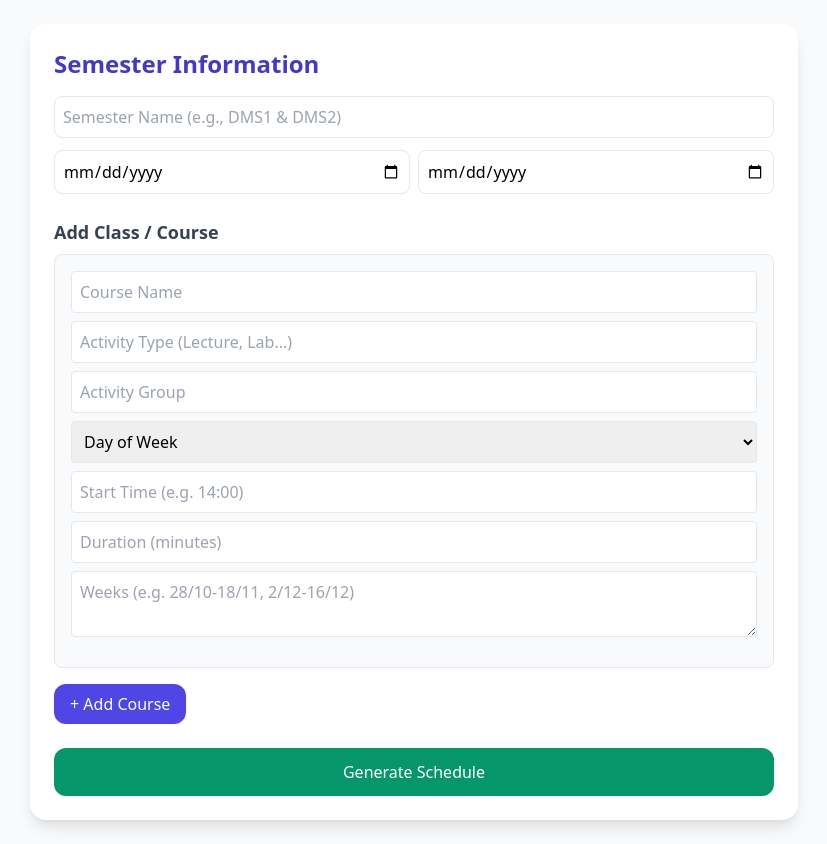
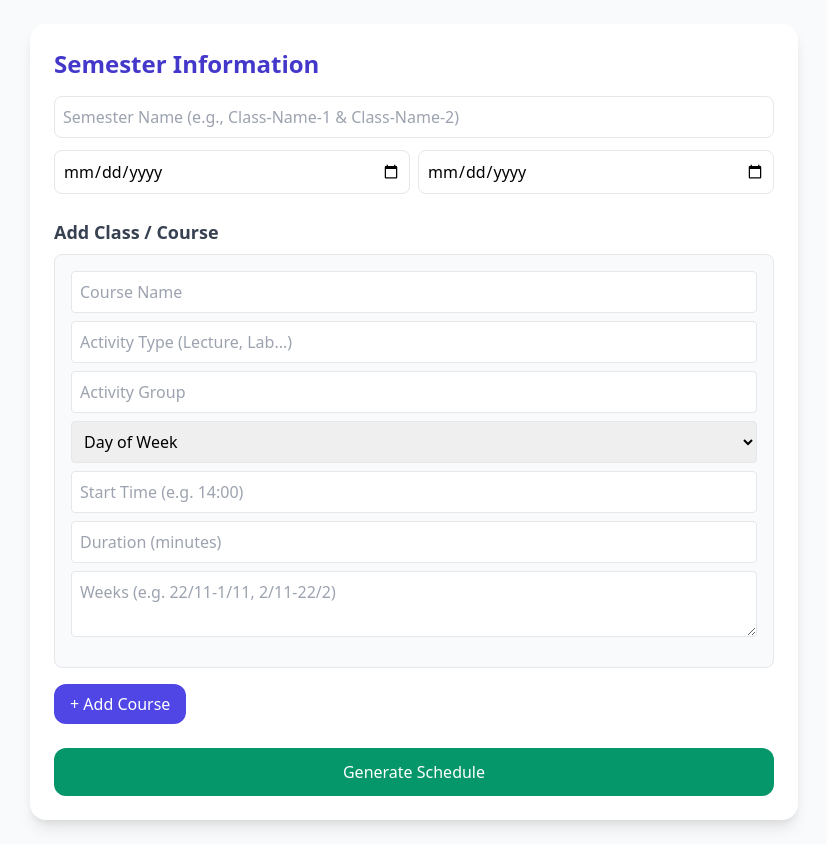
Before and after one commit to chauluulbc/timetable-system, a plain HTML site: page index.html in a window 1280 px wide. Shown: the whole page, without its empty margins (226-1053 px from the left). Drawn offline with nearby package versions, Linux system fonts and the light colour scheme.

Commit message:
index.html

```diff
--- a/index.html
+++ b/index.html
@@ -11,7 +11,7 @@
     <h1 class="text-2xl font-bold mb-4 text-indigo-700">Semester Information</h1>
 
     <div class="space-y-3">
-      <input id="semester-name" placeholder="Semester Name (e.g., DMS1 & DMS2)" class="w-full border rounded-lg p-2">
+      <input id="semester-name" placeholder="Semester Name (e.g., Class-Name-1 & Class-Name-2)" class="w-full border rounded-lg p-2">
       <div class="flex gap-2">
         <input id="week0" type="date" class="border rounded-lg p-2 w-1/2" placeholder="Week 0 start date">
         <input id="week12" type="date" class="border rounded-lg p-2 w-1/2" placeholder="Week 12 start date">
@@ -46,7 +46,7 @@ function createCourseBlock(){
     </select>
     <input placeholder="Start Time (e.g. 14:00)" class="border rounded p-2 w-full mb-2 start">
     <input placeholder="Duration (minutes)" type="number" class="border rounded p-2 w-full mb-2 duration">
-    <textarea placeholder="Weeks (e.g. 28/10-18/11, 2/12-16/12)" class="border rounded p-2 w-full mb-2 range"></textarea>
+    <textarea placeholder="Weeks (e.g. 22/11-1/11, 2/11-22/2)" class="border rounded p-2 w-full mb-2 range"></textarea>
   `;
   return div;
 }
```
